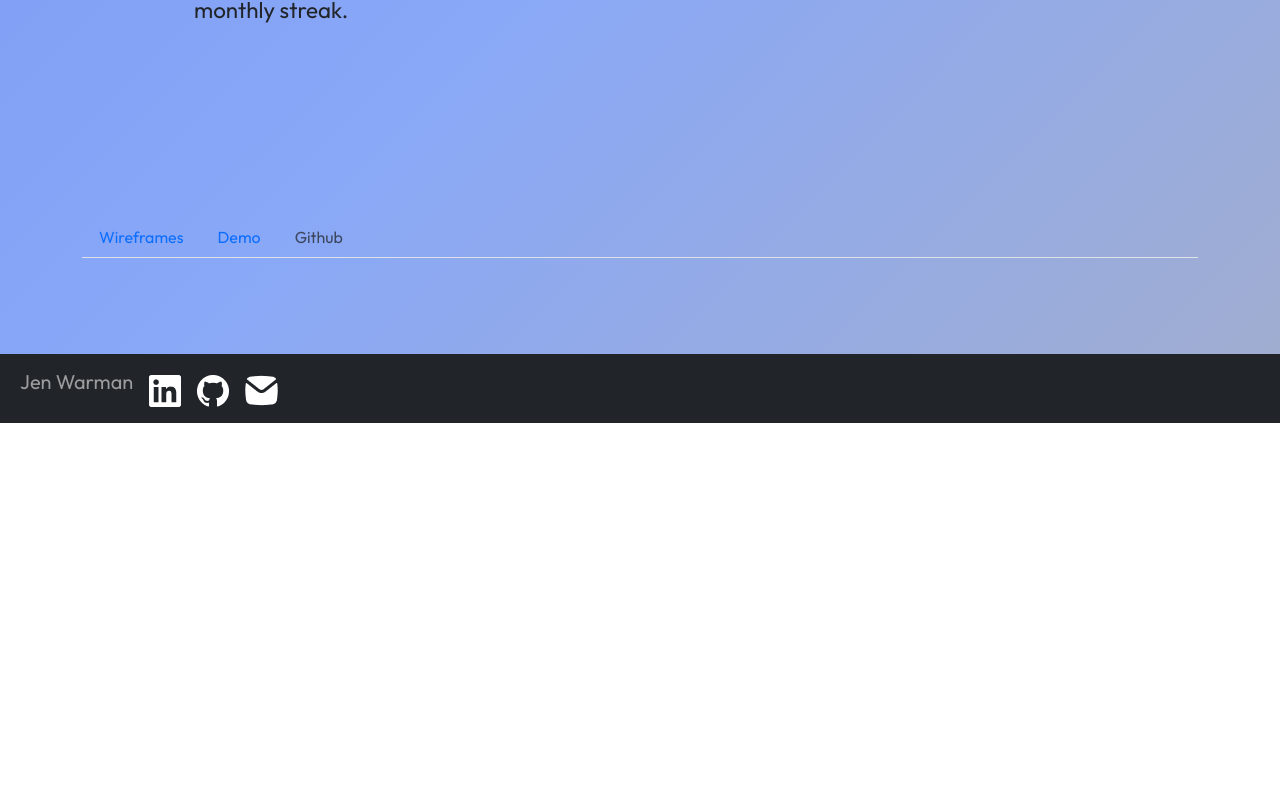
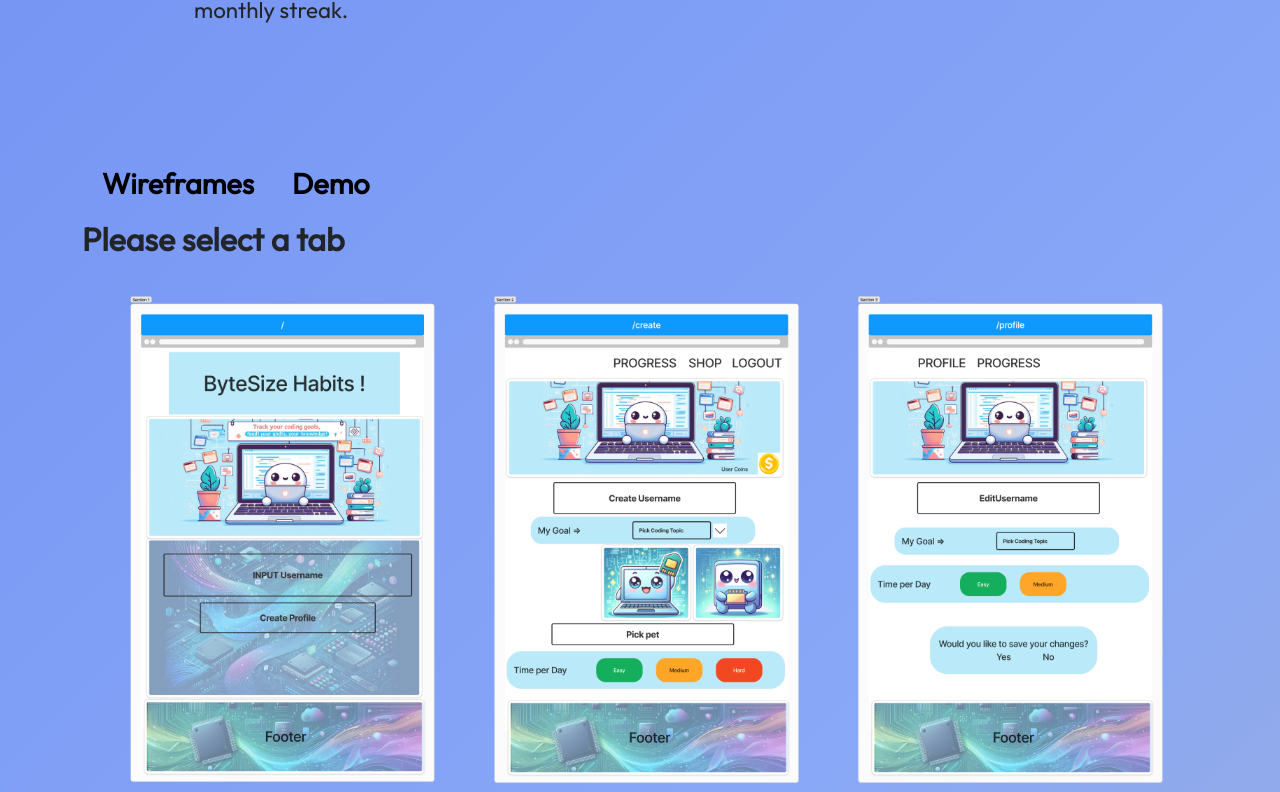
Before and after one commit to JenWarman/portfolio, a React (Vite) app: page /byte-size-habits in a window 1280 px wide. Shown: the part 1970-2762 px from the top of the page. Before the commit the page ends 2393 px from the top, so only its background shows below. Built offline with nearby package versions, Linux system fonts and the light colour scheme.

Commit message:
Working on tab functionality.

```diff
--- a/src/components/ByteSizeHabits/ByteSizeTabs.jsx
+++ b/src/components/ByteSizeHabits/ByteSizeTabs.jsx
@@ -1,27 +1,45 @@
-import Tab from 'react-bootstrap/Tab';
-import Tabs from 'react-bootstrap/Tabs';
-import ByteSizeWireFrames from './ByteSizeWireFrames';
-import ByteSizeHabitsDemo from './ByteSizeHabitsDemo';
-import { Container } from 'react-bootstrap';
+import { useState } from "react";
+import ByteSizeWireFrames from "./ByteSizeWireFrames";
+import ByteSizeHabitsDemo from "./ByteSizeHabitsDemo";
+import { Container, Col, Row } from "react-bootstrap";
 
 export default function ByteSizeHabitsTabs() {
-        return (
-            <Container classname="byte-size-habits-tabs">
-          <Tabs
-            defaultActiveKey="profile"
-            id="uncontrolled-tab-example"
-            className="mb-3"
+  const [selectedTab, setSelectedTab] = useState();
+
+
+  function handleClick(event) {
+    setSelectedTab(event.target.value);
+
+  }
+
+  return (
+    <Container className="tabs">
+      <Row className="tabs-row">
+        <Col xs={6} md={2}>
+          <button
+            className="book-club-tab-button"
+            value="wireframes"
+            onClick={handleClick}
           >
-            <Tab eventKey="wireframes" title="Wireframes">
-              <ByteSizeWireFrames/>
-            </Tab>
-            <Tab eventKey="demo" title="Demo">
-              <ByteSizeHabitsDemo/>
-            </Tab>
-            <Tab eventKey="github" title="Github" disabled>
-              Tab content for Contact
-            </Tab>
-          </Tabs>
-          </Container>
-        );
-      }
+            Wireframes
+          </button>
+        </Col>
+        <Col xs={6} md={1}>
+          <button
+            className="book-club-tab-button"
+            value="demo"
+            onClick={handleClick}
+          >
+            Demo
+          </button>
+        </Col>
+      </Row>
+      {!selectedTab && <p>Please select a tab</p>}
+      {selectedTab === "demo" ? (
+        <ByteSizeHabitsDemo />
+      ) : (
+        <ByteSizeWireFrames />
+      )}
+    </Container>
+  );
+}
--- a/src/components/ByteSizeHabits/ByteSizeWireFrames.jsx
+++ b/src/components/ByteSizeHabits/ByteSizeWireFrames.jsx
@@ -5,9 +5,6 @@ export default function ByteSizeWireFrames() {
 
     <Container className="wireframe-container" fluid bg="dark">
         <Container className="inner-wireframe-container">
-          <Row>
-            <h2 id="wireframe-header">Wireframes</h2>
-          </Row>
           <Row className="byte-size-wireframe-row">
             <Col xs={4} md={4}>
               <Image className="wireframe-image" src="../wireframe1.png" />
--- a/src/index.css
+++ b/src/index.css
@@ -231,7 +231,7 @@ a#header-title.navbar-brand {
   display: flex;
   flex-wrap: wrap;
   flex-direction: column;
-  padding-top: 0;
+  padding-top: 1rem;
   padding-bottom: 0;
 }
 .youtube-container.container {
@@ -324,6 +324,14 @@ iframe {
   background-color: black;
   color: #ffff;
   transform: scale(0.9);
+}
+
+.tabs {
+  font-weight: bold;
+  font-size: 2rem;
+  display: block;
+  justify-content: center;
+  padding: 1rem
 }
 
 /* mobile */
@@ -541,7 +549,7 @@ iframe {
     justify-content: center;
     padding-left: 1rem;
     padding-right: 1rem;
-    padding-bottom: 1rem;
+    padding-bottom: rem;
     padding-top: 0.2rem;
   }
   iframe {
@@ -626,7 +634,14 @@ iframe {
     padding-right: 2rem;
   }
   .book-club-tab-button {
-    font-size: 1rem;
+    /* font-weight: bold;
+    font-size: 1.2rem;
+    margin-left: 1rem; */
+  }
+  .tabs {
+    /* font-weight: bold;
+    font-size: 1.2rem;
+    margin-left: 1rem; */
   }
 }
 
```
